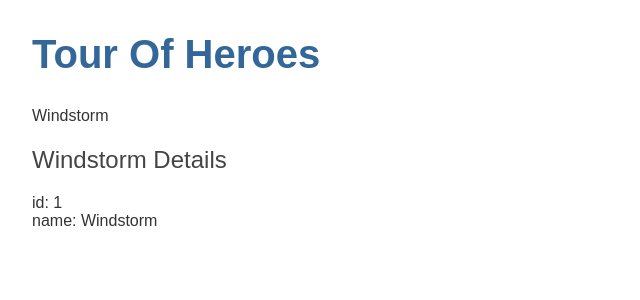
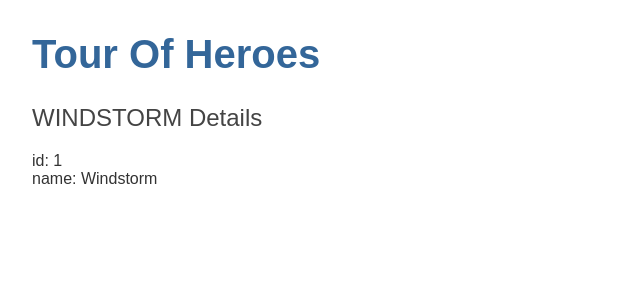
Before and after one commit to PaulV1990/TourOfHeroes, an Angular app: page / in a window 1280 px wide. Shown: the top 300 px of the page, without its empty margins (0-640 px from the left). Built offline with nearby package versions, Linux system fonts and the light colour scheme.

Commit message:
1. Format with UppercasePipe

```diff
--- a/src/app/heroes/heroes.component.html
+++ b/src/app/heroes/heroes.component.html
@@ -1,5 +1,3 @@
-{{hero}}
-
-<h2>{{hero2.name}} Details</h2>
-<div><span>id: </span> {{hero2.id}}</div>
-<div><span>name: </span> {{hero2.name}}</div>
+<h2>{{hero.name | uppercase}} Details</h2>
+<div><span>id: </span> {{hero.id}}</div>
+<div><span>name: </span> {{hero.name}}</div>
--- a/src/app/heroes/heroes.component.ts
+++ b/src/app/heroes/heroes.component.ts
@@ -7,9 +7,7 @@
   styleUrls: ['./heroes.component.css']
 })
 export class HeroesComponent implements OnInit {
-  hero = 'Windstorm';
-
-  hero2: Hero = {
+  hero: Hero = {
     id: 1,
     name: 'Windstorm'
   };
```
